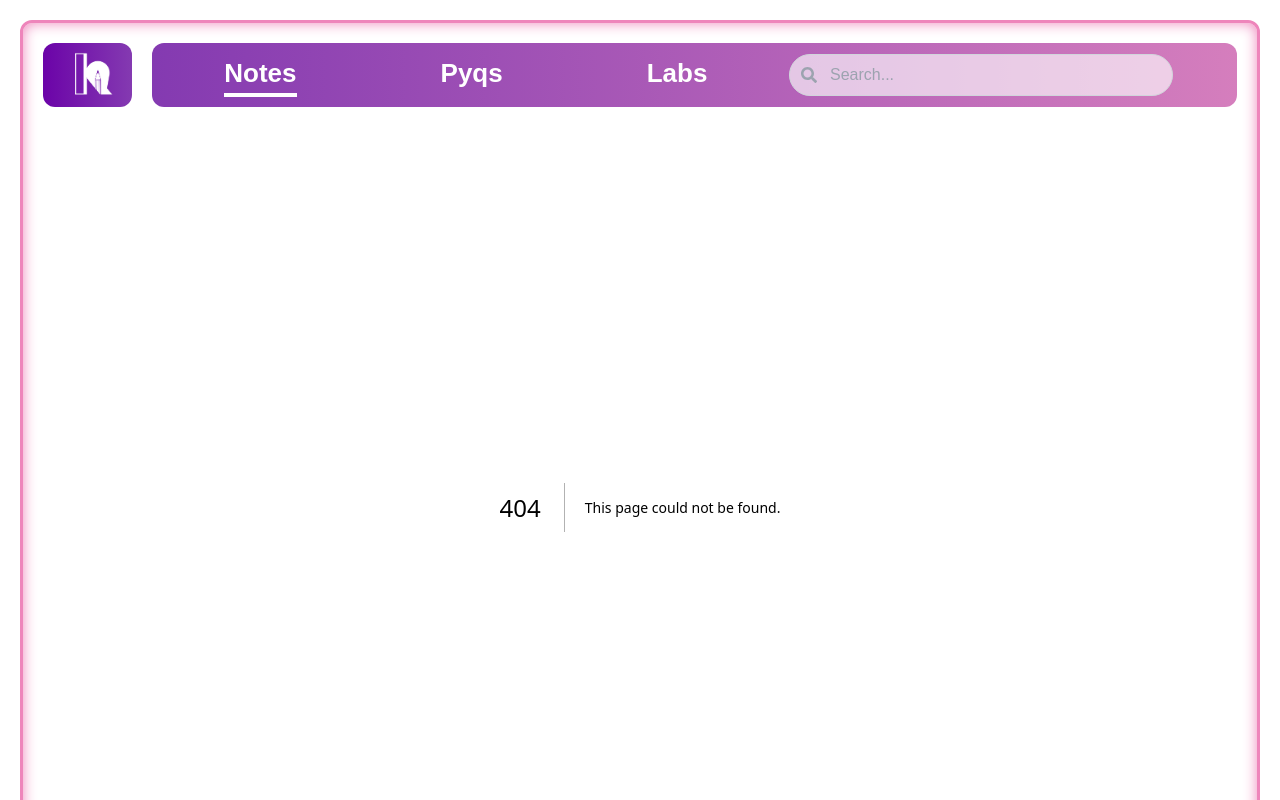
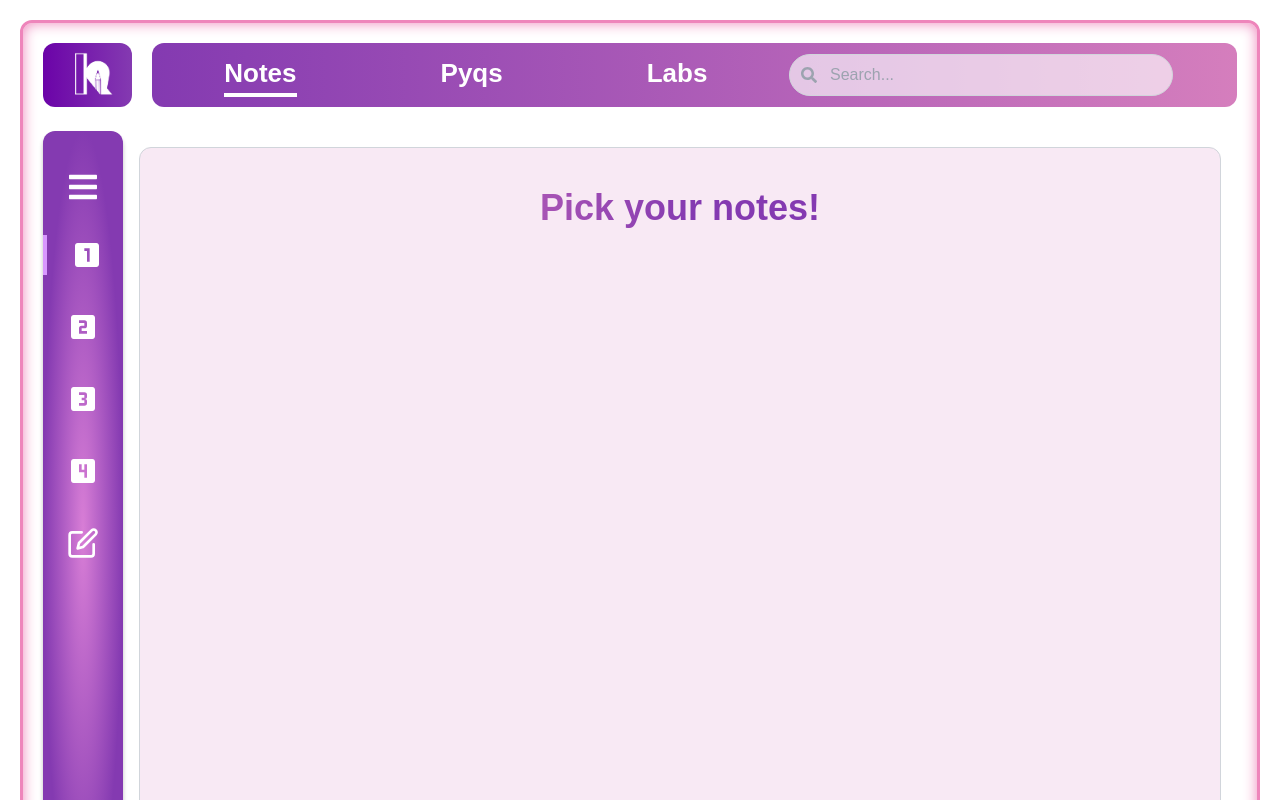
Before and after one commit to Soumyadipmaity1/k-prep, a Next.js app: page /cse-notes/1st-year/schemeA/cse-subject1 in a window 1280 px wide. Before the commit this address had no page. Shown: the top 800 px of the page. Built offline with nearby package versions, Linux system fonts and the light colour scheme; a web font is replaced by a local one.

Commit message:
refactor: Add SchemeA subject page component

```diff
--- /dev/null
+++ b/src/app/cse-notes/1st-year/schemeA/cse-subject1/page.tsx
@@ -0,0 +1,18 @@
+import SubjectButton from "@/components/Subjects/SchemeASub";
+
+const Subject1 = () => {
+    return (
+        <div className="w-full h-full bg-[#f8e9f4] overflow-y-auto border rounded-xl border-gray-300">
+          <div className="max-h-screen font-bold p-10">
+<h1 className="modal-text text-center text-4xl">Pick your notes!</h1>
+<div className="mt-10">
+
+
+</div>
+
+          </div>
+      </div>
+    );
+  };
+
+  export default Subject1;
```
